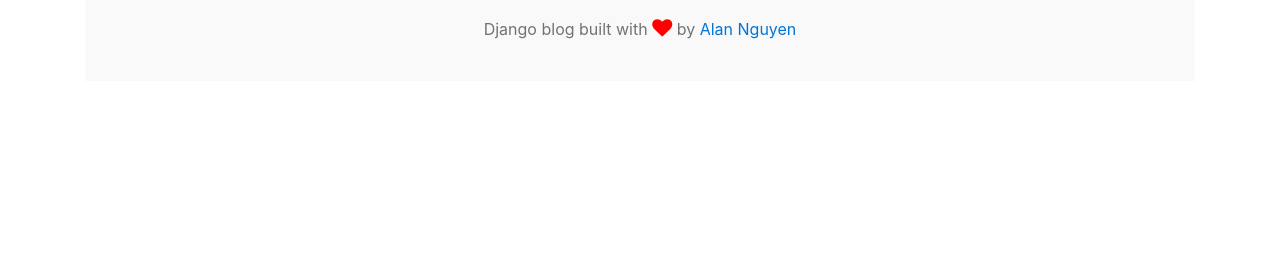
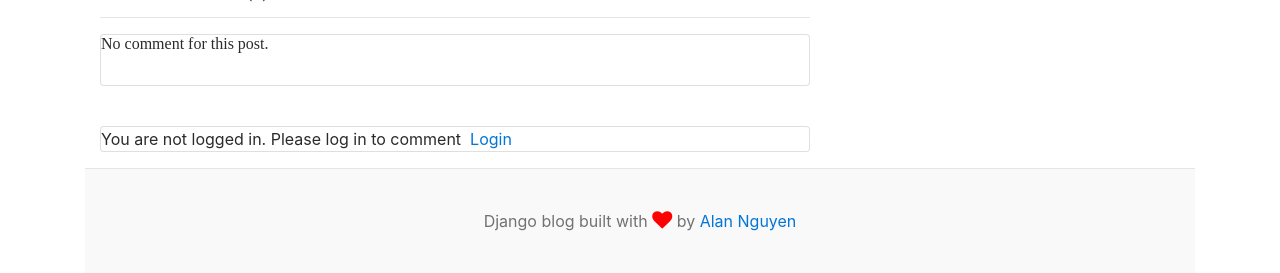
Before and after one commit to thuongitcp/django-blog, a Django app: a page that uses templates/blogs.html in a window 1280 px wide. Shown: the part 953-1226 px from the top of the page. Before the commit the page ends 992 px from the top, so only its background shows below. Run offline with Django 5.2, Linux system fonts and the light colour scheme; data comes from the database, SQL or seed files in the repository; both versions use the stored data as it was after the commit.

Commit message:
comment feature

```diff
--- a/blogs/admin.py
+++ b/blogs/admin.py
@@ -1,5 +1,5 @@
 from django.contrib import admin
-from .models import Category, Blog
+from .models import Category, Blog, Comment
 
 
 class BlogAdmin(admin.ModelAdmin):
@@ -11,3 +11,4 @@ class BlogAdmin(admin.ModelAdmin):
 
 admin.site.register(Category)
 admin.site.register(Blog, BlogAdmin)
+admin.site.register(Comment)
--- a/blogs/models.py
+++ b/blogs/models.py
@@ -46,3 +46,14 @@ class Blog(models.Model):
         if not self.slug:
             self.slug = slugify(self.title)
         super(Blog, self).save(*args, **kwargs)
+
+
+class Comment(models.Model):
+    user = models.ForeignKey(User, on_delete=models.CASCADE)
+    blog = models.ForeignKey(Blog, on_delete=models.CASCADE)
+    comment = models.TextField(max_length=250)
+    created_at = models.DateTimeField(auto_now_add=True)
+    updated_at = models.DateTimeField(auto_now=True)
+
+    def __str__(self):
+        return self.comment
--- a/blogs/views.py
+++ b/blogs/views.py
@@ -1,7 +1,7 @@
-from django.http import HttpResponse
+from django.http import HttpResponse, HttpResponseRedirect
 from django.shortcuts import get_object_or_404, redirect, render
 
-from .models import Blog, Category
+from .models import Blog, Category, Comment
 from django.db.models import Q
 def posts_by_category(request, category_id):
     # Fetch the posts that belong to the category with the id category_id
@@ -24,10 +24,19 @@ def posts_by_category(request, category_id):
 def blogs(request, slug):
     try:
         single_blog = Blog.objects.get(slug=slug, status='Published')
+        if request.method == 'POST':
+            comment = Comment()
+            comment.user = request.user
+            comment.blog = single_blog
+            comment.comment = request.POST['comment']
+            comment.save()
+            return HttpResponseRedirect(request.path_info)
+        comments = Comment.objects.filter(blog=single_blog)
     except:
         return render(request,'404.html')
     context = {
         'single_blog': single_blog,
+        'comments': comments,
     }
     return render(request, 'blogs.html', context)
 
--- a/templates/accounts/login.html
+++ b/templates/accounts/login.html
@@ -2,13 +2,13 @@
 
 {% block content %}
 {% load crispy_forms_tags %}
-<div class="card mx-auto" style="max-width:520px; margin-top:40px;">
+<div class="card mx-auto" style="max-width: 520px; margin-top:40px;">
 <article class="card-body">
     <header class="mb-4"><h3 class="card-title" style="text-align: center;">Login</h3></header>
     <hr>
     <div class="row">
-        <div class="col-6">
-            <form action="{% url 'login' %}" method="POST" style="width: 480px; margin: auto;">
+        <div style="width:100%">
+            <form action="{% url 'login' %}" method="POST" style="margin: auto;">
                 {% csrf_token %}
                 {{ form | crispy }}
                 <button type="submit" class="btn btn-warning" style="float:right">Login</button>
--- a/templates/blogs.html
+++ b/templates/blogs.html
@@ -57,6 +57,46 @@
                     </div>
                 {% endif %}
             </div>
+            <div class="col-lg-8">
+                <h5><i class='fa fa-comments text-success' style='font-size:24px'></i>&nbsp &nbsp Comments  &nbsp  ({{ comments.count }})</h5>
+                <hr>
+                {% if comments %}
+                    {% for comment in comments%}
+                        <div class="card mt-2">
+                            <div class="card-body">
+                                <span card-text mb-0><small><b>Author: {{ comment.user.first_name}} {{ comment.user.last_name}}</b> - {{ comment.created_at }}</small></span>
+                                <p>{{ comment.comment}}</p>
+                            </div>
+                        </div>
+
+                    {% endfor%}
+                {% else%}
+                    <div class="card">
+                        <div class="card-body">
+                            <h6>No comment for this post.</h6><br/>
+                        </div>
+                    </div>
+                    <br/>
+                {% endif %}
+                {% if user.is_authenticated %}
+                <div class="form-ground mt-2">
+                    <form action="" method="POST">
+                        {% csrf_token %}
+                        <div class="form-group">
+                            <textarea name="comment" cols="30" rows="5" class="form-control" placeholder="Write your comment"></textarea>
+                            <input type="submit" value="Submit" class="btn btn-primary mt-2">
+                        </div>
+                    </form>
+                </div>
+                {% else %}
+                    <div class="card mt-3 mb-3">
+                        <div class="card-body">
+                            <span class="text-dark">You are not logged in. Please log in to comment &nbsp<a href="{% url 'login' %}">Login</a></span>
+                        </div>
+                    </div>
+                {% endif %}
+
+            </div>
         </div>
     </div>
 {% endblock content %}
```
Also changed, not shown: blogs/migrations/0007_comment.py (added), blogs/migrations/0008_rename_updateed_at_comment_updated_at.py (added), db.sqlite3.
